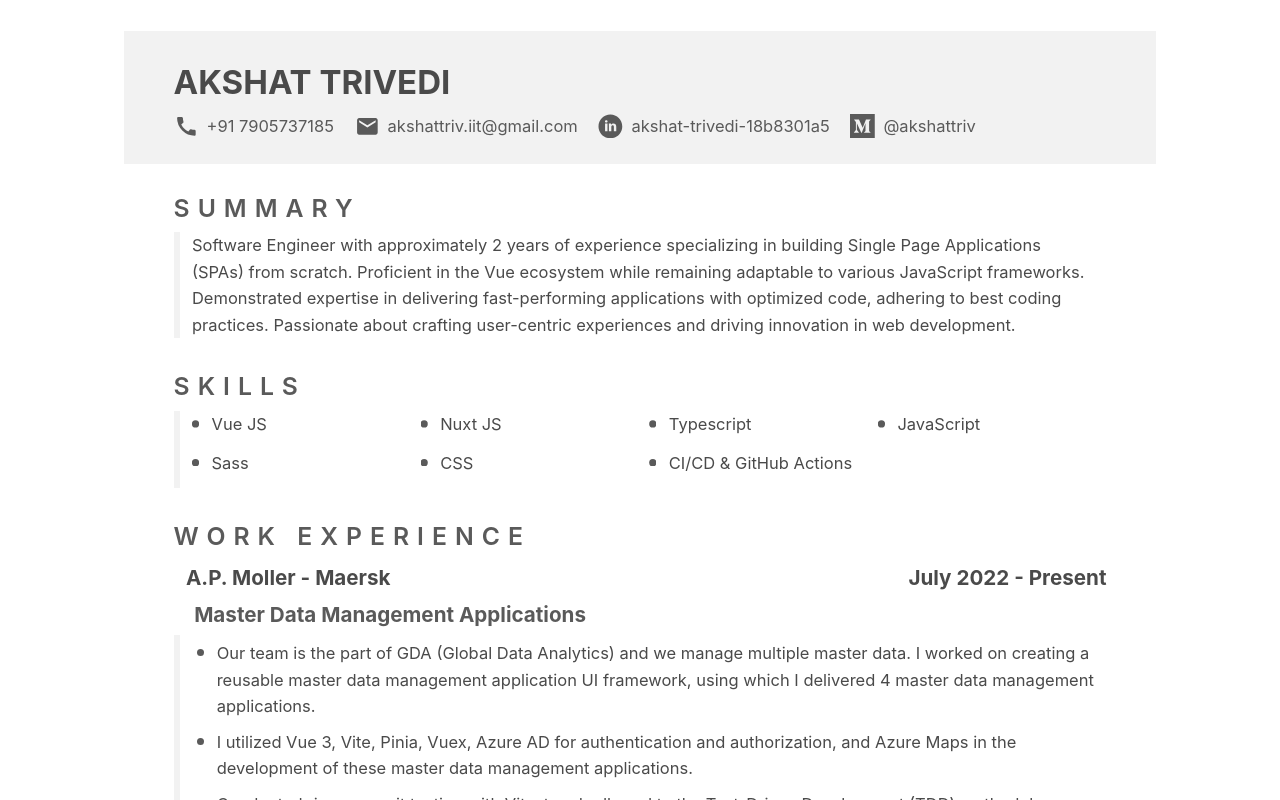
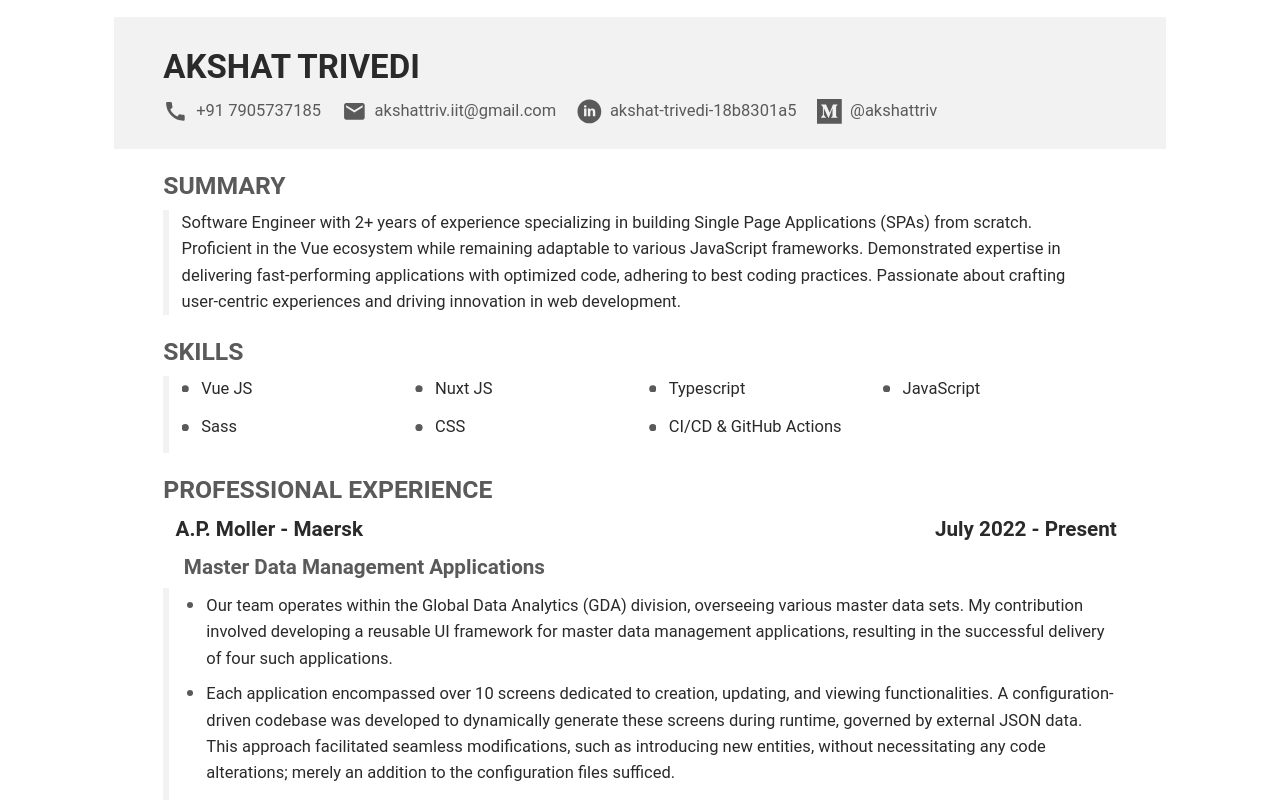
Before and after one commit to akshat-triv/my__resume, a Vue app: page / in a window 1280 px wide. Shown: the top 800 px of the page. Built offline with nearby package versions, Linux system fonts and the light colour scheme.

Commit message:
chore: minor text and styling modifications

```diff
--- a/src/App.vue
+++ b/src/App.vue
@@ -31,12 +31,11 @@ import PhoneIcon from './components/icons/PhoneIcon.vue'
     <section class="section">
       <h2 class="section-heading">summary</h2>
       <div class="section-content">
-        Software Engineer with approximately 2 years of experience specializing in building Single
-        Page Applications (SPAs) from scratch. Proficient in the Vue ecosystem while remaining
-        adaptable to various JavaScript frameworks. Demonstrated expertise in delivering
-        fast-performing applications with optimized code, adhering to best coding practices.
-        Passionate about crafting user-centric experiences and driving innovation in web
-        development.
+        Software Engineer with 2+ years of experience specializing in building Single Page
+        Applications (SPAs) from scratch. Proficient in the Vue ecosystem while remaining adaptable
+        to various JavaScript frameworks. Demonstrated expertise in delivering fast-performing
+        applications with optimized code, adhering to best coding practices. Passionate about
+        crafting user-centric experiences and driving innovation in web development.
       </div>
     </section>
     <section class="section">
@@ -73,7 +72,7 @@ import PhoneIcon from './components/icons/PhoneIcon.vue'
       </div>
     </section>
     <section class="section">
-      <h2 class="section-heading">work experience</h2>
+      <h2 class="section-heading">professional experience</h2>
       <div class="section-heading-secondary-wrapper">
         <h3 class="section-heading-secondary">A.P. Moller - Maersk</h3>
         <h3 class="section-heading-secondary">July 2022 - Present</h3>
@@ -81,13 +80,21 @@ import PhoneIcon from './components/icons/PhoneIcon.vue'
       <h4 class="section-heading-tertiary">Master Data Management Applications</h4>
       <ul class="section-list-wrapper">
         <li class="section-list-item">
-          Our team is the part of GDA (Global Data Analytics) and we manage multiple master data. I
-          worked on creating a reusable master data management application UI framework, using which
-          I delivered 4 master data management applications.
+          Our team operates within the Global Data Analytics (GDA) division, overseeing various
+          master data sets. My contribution involved developing a reusable UI framework for master
+          data management applications, resulting in the successful delivery of four such
+          applications.
         </li>
         <li class="section-list-item">
-          I utilized Vue 3, Vite, Pinia, Vuex, Azure AD for authentication and authorization, and
-          Azure Maps in the development of these master data management applications.
+          Each application encompassed over 10 screens dedicated to creation, updating, and viewing
+          functionalities. A configuration-driven codebase was developed to dynamically generate
+          these screens during runtime, governed by external JSON data. This approach facilitated
+          seamless modifications, such as introducing new entities, without necessitating any code
+          alterations; merely an addition to the configuration files sufficed.
+        </li>
+        <li class="section-list-item">
+          In the development of these master data management applications, I employed Vue 3, Vite,
+          Pinia, Vuex, Azure AD for authentication and authorization, and Azure Maps.
         </li>
         <li class="section-list-item">
           Conducted rigorous unit testing with Vitest and adhered to the Test-Driven Development
@@ -140,7 +147,7 @@ import PhoneIcon from './components/icons/PhoneIcon.vue'
 header {
   padding: 2.4rem 4.8rem;
   background-color: var(--color-background-mute);
-  margin-bottom: 2.4rem;
+  margin-bottom: 1.6rem;
 }
 
 h1 {
@@ -189,7 +196,7 @@ main {
 
 .section {
   &:not(:last-child) {
-    margin-bottom: 2.8rem;
+    margin-bottom: 1.6rem;
   }
 
   &-list {
@@ -210,7 +217,6 @@ main {
   }
 
   &-heading {
-    letter-spacing: 8px;
     font-size: 2.4rem;
     color: var(--color-text-gray);
     font-weight: 600;
@@ -244,7 +250,7 @@ main {
     border-left: 6px solid var(--color-background-mute);
 
     &:not(:last-child) {
-      margin-bottom: 2rem;
+      margin-bottom: 1.6rem;
     }
 
     &-heading {
--- a/src/assets/base.css
+++ b/src/assets/base.css
@@ -31,7 +31,7 @@
   --color-border-hover: var(--vt-c-divider-light-1);
 
   --color-heading: var(--vt-c-text-light-1);
-  --color-text: #4a4a4a;
+  --color-text: #2a2a2a;
 
   --color-text-light: var(--vt-c-text-light-2);
 
@@ -68,7 +68,7 @@ html{
 }
 
 body {
-  width: 100rem;
+  width: 102rem;
   margin: 0 auto;
   color: var(--color-text);
   background: var(--color-background);
@@ -77,10 +77,6 @@ body {
     background-color 0.5s;
   line-height: 1.6;
   font-family:
-    Inter,
-    -apple-system,
-    BlinkMacSystemFont,
-    'Segoe UI',
     Roboto,
     Oxygen,
     Ubuntu,
--- a/src/assets/main.css
+++ b/src/assets/main.css
@@ -1,8 +1,8 @@
 @import './base.css';
 
 #app {
-  max-width: 100rem;
+  max-width: 102rem;
   margin: 0 auto;
   font-weight: normal;
-  padding: 3rem 0;
+  padding: 1.6rem 0;
 }
```
